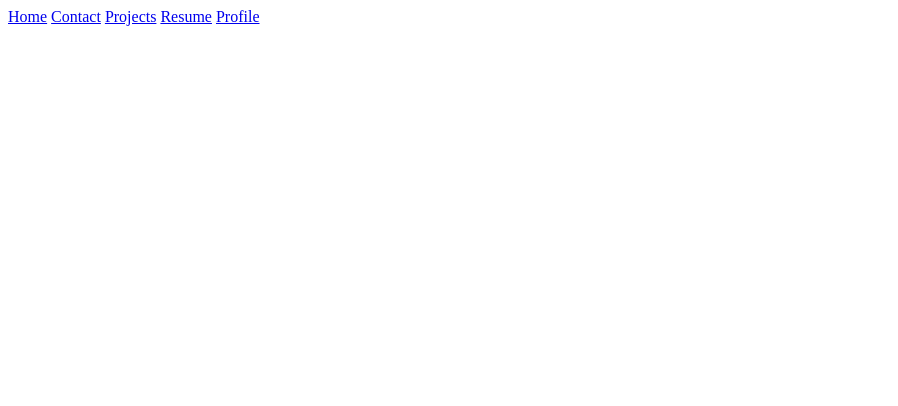
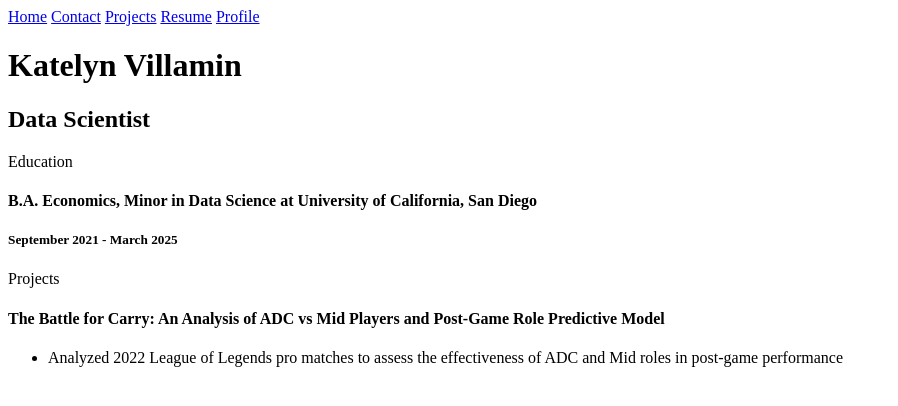
Before and after one commit to skvillamin/portfolio, a plain HTML site: page resume/index.html in a window 1280 px wide. Shown: the whole page, without its empty margins (0-898 px from the left). Drawn offline with Linux system fonts and the light colour scheme.

Commit message:
Update index.html

```diff
--- a/resume/index.html
+++ b/resume/index.html
@@ -13,5 +13,20 @@
         <a href="index.html">Resume</a>
         <a href="https://github.com/skvillamin" target="_blank">Profile</a>
     </nav>
+
+    <h1>Katelyn Villamin</h1>
+    <h2>Data Scientist</h2>
+
+    <section>Education</section>
+    <h4>B.A. Economics, Minor in Data Science at University of California, San Diego</h4>
+    <h5>September 2021 - March 2025</h5>
+
+    <section>Projects</section>
+    <h4>The Battle for Carry: An Analysis of ADC vs Mid Players and Post-Game Role Predictive Model</h4>
+    <ul>
+        <li>Analyzed 2022 League of Legends pro matches to assess the effectiveness of ADC and Mid roles in post-game performance</li>
+    </ul>
+
+
 </body>
 </html>
```
